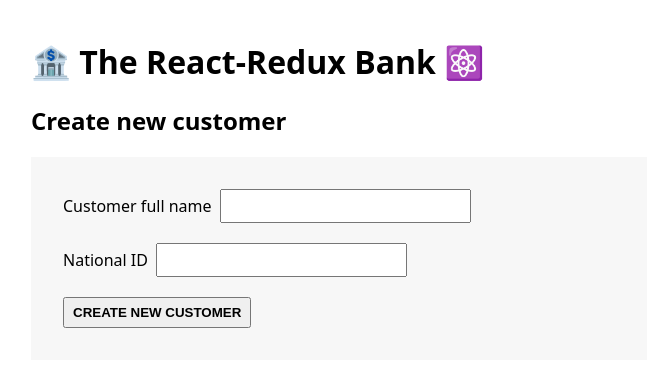
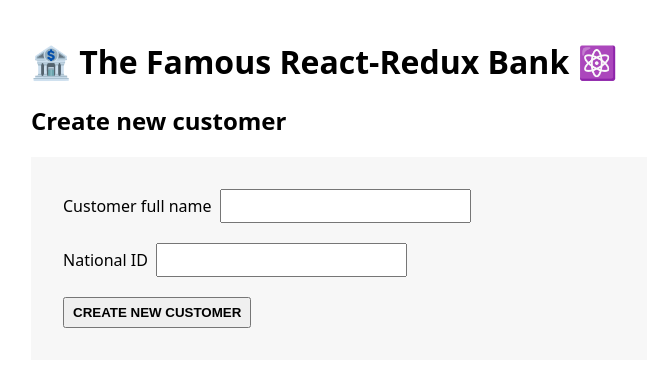
Before and after one commit to MBANS8A1/Redux-Operated-Bank-Account, a React (Create React App) app: page / in a window 1280 px wide. Shown: the top 366 px of the page, without its empty margins (9-656 px from the left). Built offline with nearby package versions, Linux system fonts and the light colour scheme.

Commit message:
I removed some redundant code I did not need in the Redux Toolkit slices (accountSlice.js and customerSlice.js). In addition, I changed the title of the application to match the heading in App.js.

```diff
--- a/public/index.html
+++ b/public/index.html
@@ -24,7 +24,7 @@
       work correctly both with client-side routing and a non-root public URL.
       Learn how to configure a non-root public URL by running `npm run build`.
     -->
-    <title>React App</title>
+    <title>🏦 The Famous React-Redux Bank ⚛️</title>
   </head>
   <body>
     <noscript>You need to enable JavaScript to run this app.</noscript>
--- a/src/App.js
+++ b/src/App.js
@@ -8,7 +8,7 @@
   const fullName = useSelector((state) => state.customer.fullName);
   return (
     <div>
-      <h1>🏦 The React-Redux Bank ⚛️</h1>
+      <h1>🏦 The Famous React-Redux Bank ⚛️</h1>
       {fullName === "" ? (
         <CreateCustomer />
       ) : (
--- a/src/features/customers/Customer.js
+++ b/src/features/customers/Customer.js
@@ -2,7 +2,6 @@
 
 function Customer() {
   const customer = useSelector((store) => store.customer.fullName);
-  console.log(customer);
   return <h2>👋 Welcome, {customer}</h2>;
 }
 
```
Also changed, not shown: src/features/accounts/accountSlice.js (+0 -64 lines), src/features/customers/customerSlice.js (+0 -30 lines).
